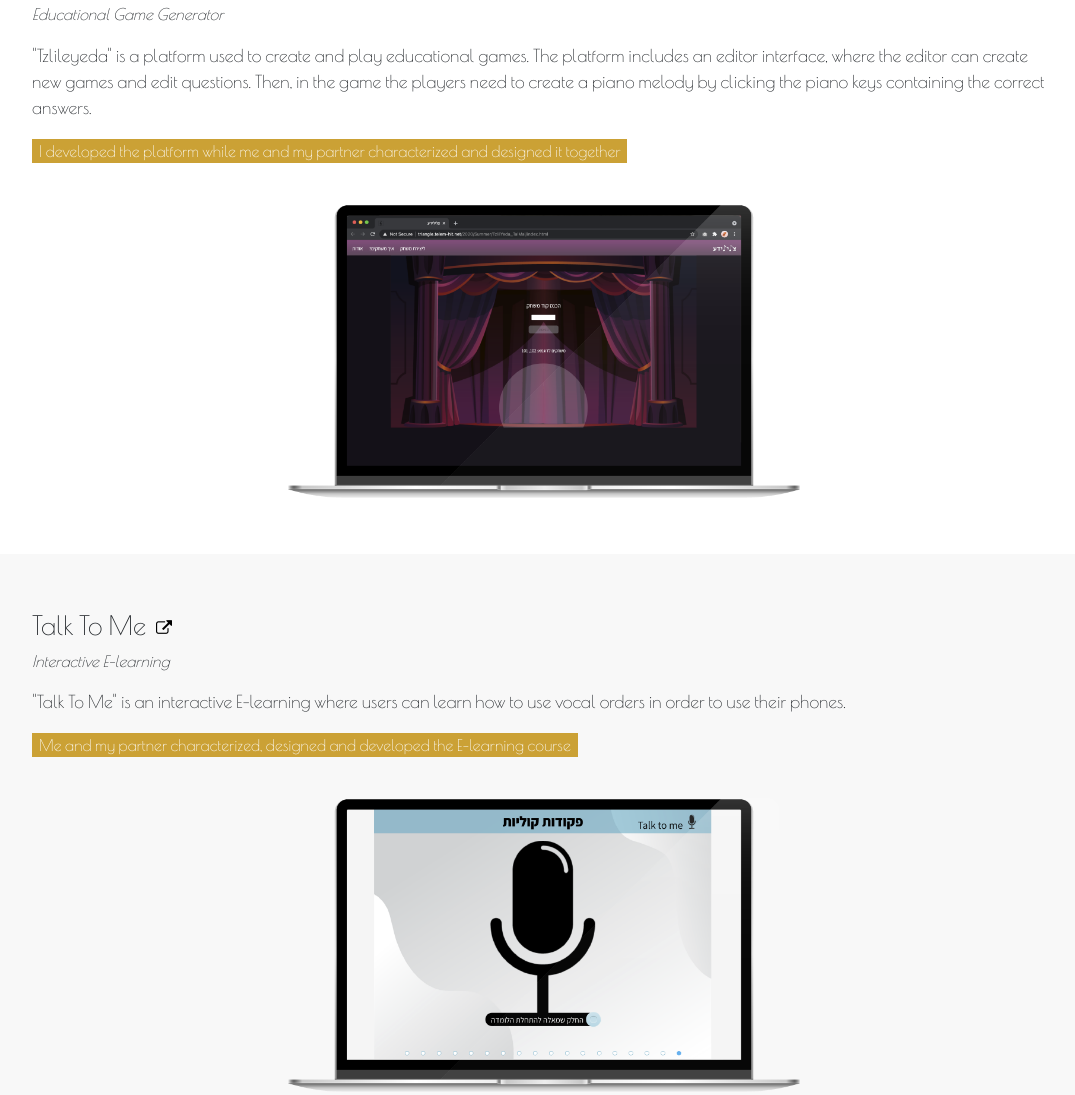
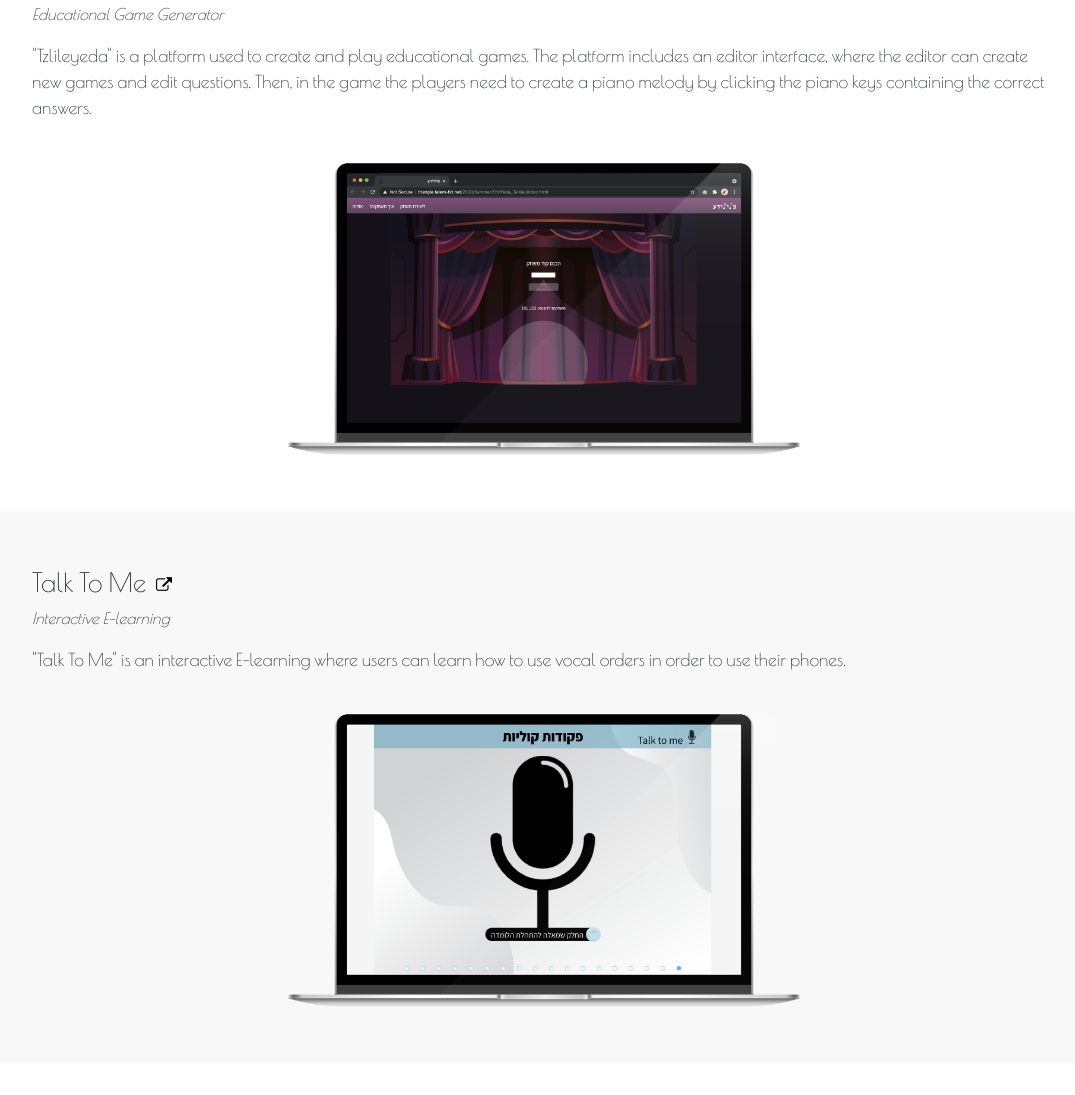
Before and after one commit to maibaron/portfolio, a plain HTML site: page index.html in a window 1280 px wide. Shown: the part 1128-2223 px from the top of the page, without its empty margins (96-1171 px from the left). Drawn offline with nearby package versions, Linux system fonts and the light colour scheme; a script that the page names is missing.

Commit message:
Update index.html

```diff
--- a/index.html
+++ b/index.html
@@ -62,9 +62,7 @@
                         by
                         clicking the piano keys containing the correct answers.
                     </p>
-                    <p class="role-des">I developed the platform while me and my partner characterized and designed it
-                        together
-                    </p>
+
                     <img src="images/pianoGame.png" class="img-fluid" alt="Tzlileyeda">
                 </article>
                 <article>
@@ -77,8 +75,7 @@
                         use
                         their phones.
                     </p>
-                    <p class="role-des">Me and my partner characterized, designed and developed the E-learning course
-                    </p>
+
                     <img src="images/elearning.png" class="img-fluid" alt="Talk to Me">
                 </article>
                 <article>
@@ -91,8 +88,7 @@
                         activities that don't require extra resources other than products that you can find in every
                         home.
                     </p>
-                    <p class="role-des">Me and my partner characterized, designed and developed the E-learning course
-                    </p>
+
                     <img src="images/simplyCreate.png" class="img-fluid" alt="Simply Create">
                 </article>
                 <article>
```
